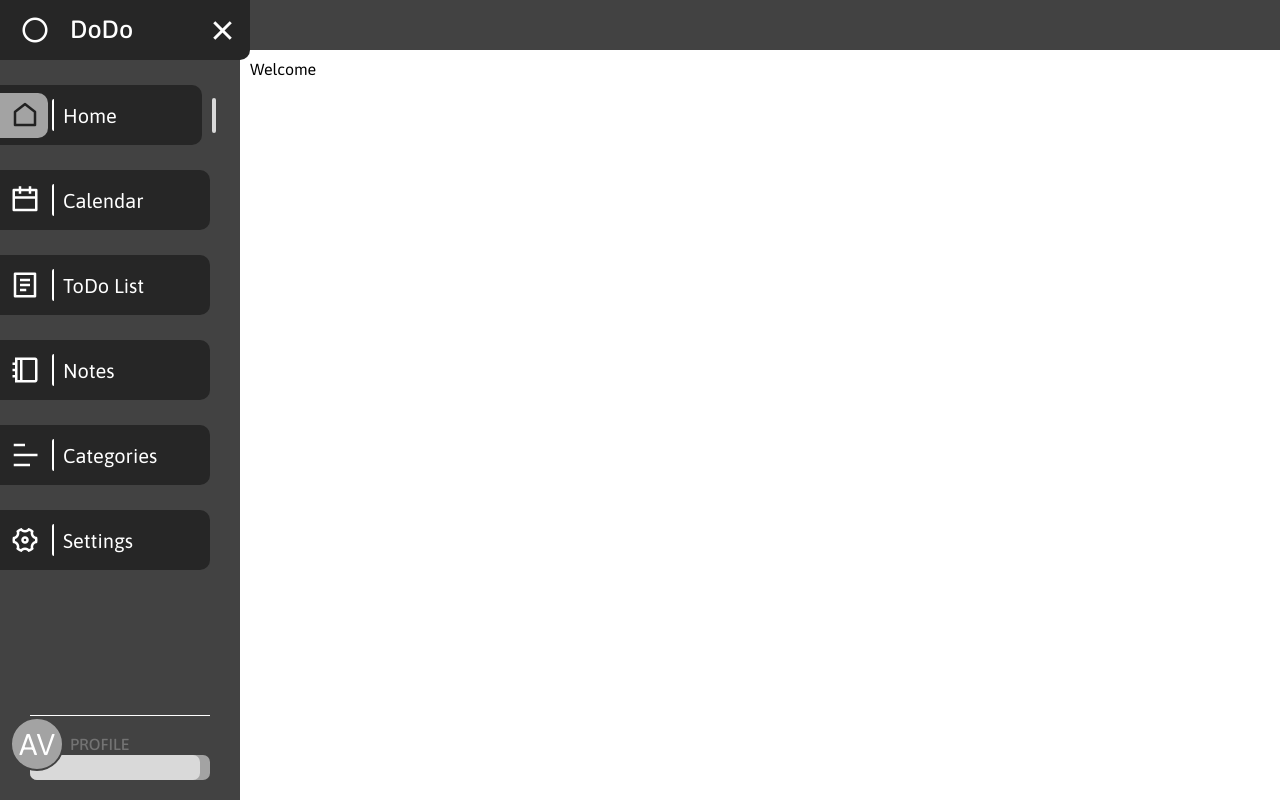
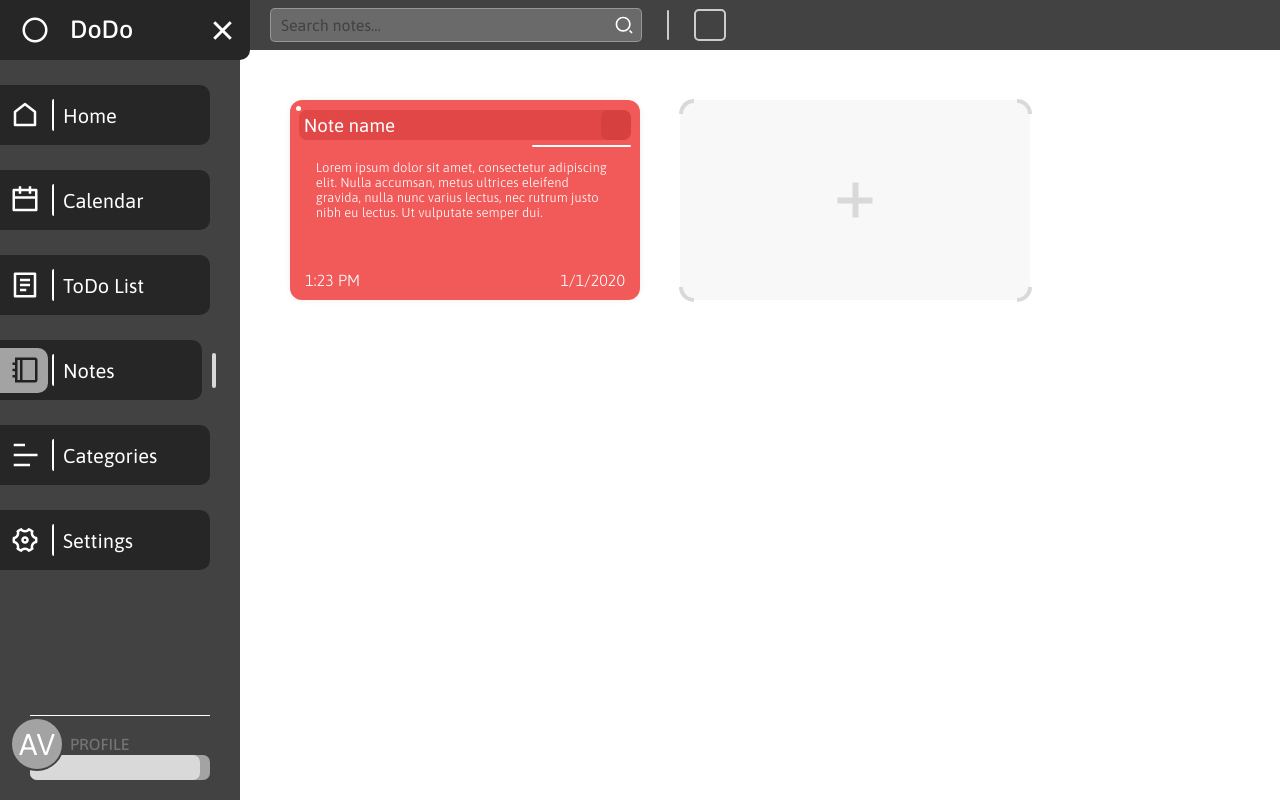
Before and after one commit to akai-org/akaitodo-frontend, a React (Vite) app: page /notes in a window 1280 px wide. Before the commit this address led to /home. Built offline with nearby package versions, Linux system fonts and the light colour scheme; no server answers; sample sign-in values are in the browser's storage.

Commit message:
Syncing commit

```diff
--- a/src/App.jsx
+++ b/src/App.jsx
@@ -26,6 +26,7 @@ import {
     initialNavbarModuleContext,
 } from './contexts/NavbarModuleContext';
 import { GoogleOAuthProvider } from '@react-oauth/google';
+import Notes from './pages/notes/Notes';
 
 const IS_GOOGLE_AVAILABLE =
     import.meta.env.VITE_GOOGLE_CLIENT_ID !== '' &&
@@ -88,7 +89,7 @@ const App = () => {
                                 <Route
                                     path="/notes"
                                     element={Layout({
-                                        Component: Home,
+                                        Component: Notes,
                                         props: {},
                                     })}
                                 />
--- a/src/components/notes/AddNote.jsx
+++ b/src/components/notes/AddNote.jsx
@@ -1,8 +1,12 @@
 import styles from '#src/styles/components/notes/AddNote.module.scss';
 
 const AddNote = () => {
+    const addNoteHandler = () => {
+        console.log('Add Note');
+    };
+
     return (
-        <div role="button" className={styles.main}>
+        <div role="button" className={styles.main} onClick={addNoteHandler}>
             <div className={styles.wrapper}>
                 <div className={`${styles.lt} ${styles.corner}`}></div>
                 <div className={`${styles.rt} ${styles.corner}`}></div>
--- a/src/components/notes/Note.jsx
+++ b/src/components/notes/Note.jsx
@@ -5,7 +5,9 @@ const Note = () => {
         <div className={styles.block}>
             <div className={styles.header}>
                 <div className={styles.wrapper}>
-                    <h3 className={styles.title}>Note name</h3>
+                    <h3 className={styles.title} contentEditable="true">
+                        Note name
+                    </h3>
                     <div className={styles.icon}></div>
                 </div>
                 <div className={styles.line}>
@@ -14,7 +16,7 @@ const Note = () => {
                 </div>
             </div>
             <div className={styles.content}>
-                <p>
+                <p contentEditable="true">
                     Lorem ipsum dolor sit amet, consectetur adipiscing elit.
                     Nulla accumsan, metus ultrices eleifend gravida, nulla nunc
                     varius lectus, nec rutrum justo nibh eu lectus. Ut vulputate
--- a/src/store/alphaReducer.js
+++ b/src/store/alphaReducer.js
@@ -1,6 +1,7 @@
 import { combineReducers } from '@reduxjs/toolkit';
 import { authReducer as auth } from './slices/Auth';
+import { notesReducer as notes } from './slices/Notes';
 
-const alphaReducer = combineReducers({ auth });
+const alphaReducer = combineReducers({ auth, notes });
 
 export default alphaReducer;
--- a/src/store/slices/Notes/index.js
+++ b/src/store/slices/Notes/index.js
@@ -0,0 +1 @@
+export * from './Notes.slice';
--- a/src/styles/components/notes/Note.module.scss
+++ b/src/styles/components/notes/Note.module.scss
@@ -6,6 +6,11 @@
     background-color: #f15a59;
     border-radius: 12px;
     font-weight: 300;
+    box-shadow: 0px 0px 13px -10px rgba(66, 68, 90, 1);
+}
+
+.block:hover {
+    box-shadow: 0px 0px 30px -10px rgba(66, 68, 90, 1);
 }
 
 .header {
@@ -30,6 +35,13 @@
     border-radius: 50%;
     top: -41px;
     left: -167px;
+}
+
+.title {
+    &[contenteditable='true']:focus {
+        outline: none;
+        border: none;
+    }
 }
 
 .wrapper {
@@ -78,13 +90,22 @@
 
 .content {
     height: 120px;
-    width: 100%;
-
+    width: 95%;
+    margin: 0px auto;
     p {
         color: #fff;
         box-sizing: border-box;
         margin: 5px 17px;
         font-size: small;
+        border-radius: 12px;
+        &[contenteditable='true']:focus {
+            outline: none;
+            border: none;
+        }
+    }
+
+    :focus-within {
+        box-shadow: inset 0px 0px 23px -17px rgb(255, 255, 255, 0.5);
     }
 }
 
--- a/src/styles/pages/Notes.module.scss
+++ b/src/styles/pages/Notes.module.scss
@@ -4,4 +4,5 @@
     gap: 40px;
     margin-top: 40px;
     margin-left: 40px;
+    flex-shrink: 0;
 }
```
Also changed, not shown: src/store/slices/Notes/Notes.Reducers.js (+8 -0 lines).
